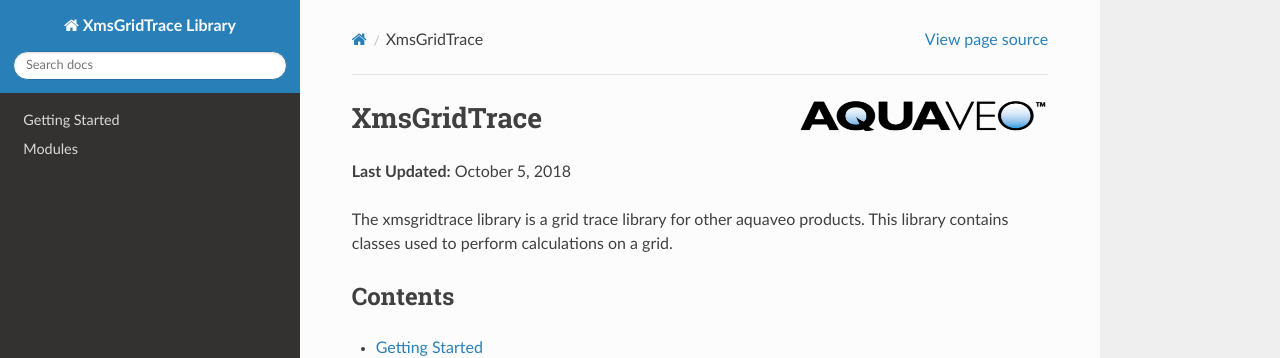
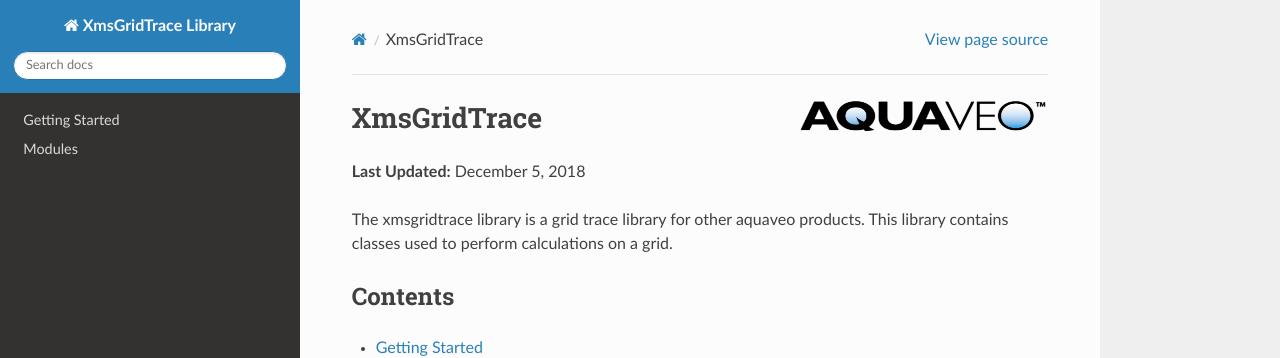
Before and after one commit to Aquaveo/xmsgridtrace, a Sphinx documentation site: the page built from pydocs/source/index.rst, in a window 1280 px wide. Shown: the top 358 px of the page. Built offline with Sphinx 7.4.7 and the Read the Docs theme 2.0.0, drawn with Linux system fonts in a browser that asks for light colours; pages that are not in the unit, such as notebooks, are missing from menus; the version number could not be read and is left out.

Commit message:
update pydocs

```diff
--- a/pydocs/source/conf.py
+++ b/pydocs/source/conf.py
@@ -25,7 +25,8 @@
 author = 'aquaveo'
 
 # The short X.Y version
-version = ''
+import xmsgridtrace
+version = xmsgridtrace.__version__
 # The full version, including alpha/beta/rc tags
 release = ''
 
--- a/pydocs/source/index.rst
+++ b/pydocs/source/index.rst
@@ -7,7 +7,7 @@
 XmsGridTrace |version|
 **********************
 
-**Last Updated:** October 5, 2018
+**Last Updated:** December 5, 2018
 
 The xmsgridtrace library is a grid trace library for other aquaveo products. This library contains classes used to perform calculations on a grid.
 
--- a/pydocs/source/modules.rst
+++ b/pydocs/source/modules.rst
@@ -2,17 +2,17 @@
 Modules
 *******
 
-**Last Update:** October 5, 2018
+**Last Update:** December 5, 2018
 
 These are the modules currently exposed to python from the xmsinterp library
 
 GridTrace
 =========
 
-.. automodule:: xmsgridtrace_py.gridtrace
+.. automodule:: xmsgridtrace.gridtrace
 
 
 .. toctree::
    :maxdepth: 1
 
-   modules/gridtrace/XmGridTrace
+   modules/gridtrace/GridTrace
```
Also changed, not shown: pydocs/source/modules/gridtrace/XmGridTrace.rst (+4 -4 lines).
